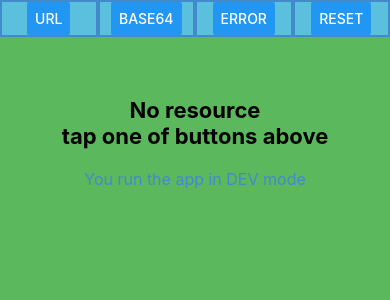
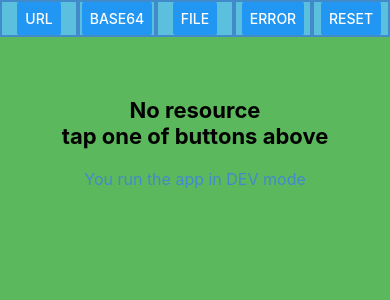
Before and after one commit to rumax/react-native-PDFView, a React Native app in the folder demo/: screen / in a window 390 px wide. Shown: the top 300 px of the page. Built offline with nearby package versions, Linux system fonts and the light colour scheme.

Commit message:
use 3.0.0 in demo project, add file demo

```diff
--- a/demo/App.js
+++ b/demo/App.js
@@ -18,6 +18,7 @@ const cLightBlue = '#5bc0de';
 const cGreen = '#5cb85c';
 const cBlue = '#428bca';
 
+const PDF_FROM_FILE = 'test-pdf.pdf';
 const PDF_URL = 'https://www.ets.org/Media/Tests/TOEFL/pdf/SampleQuestions.pdf';
 
 const styles = StyleSheet.create({
@@ -116,6 +117,13 @@ export default class App extends React.Component {
     });
   }
 
+  setFile = () => {
+    this.setState({
+      resource: PDF_FROM_FILE,
+      resourceType: 'file',
+    });
+  }
+
   dataWithError = () => {
     this.setState({
       resource: '**invalid base 64**',
@@ -177,6 +185,9 @@ export default class App extends React.Component {
             <Button onPress={this.setBase64} title="Base64" accessibilityLabel="Base64" />
           </View>
           <View style={styles.tab}>
+            <Button onPress={this.setFile} title="File" accessibilityLabel="File" />
+          </View>
+          <View style={styles.tab}>
             <Button onPress={this.dataWithError} title="Error" accessibilityLabel="Error" />
           </View>
           <View style={styles.tab}>
--- a/demo/package.json
+++ b/demo/package.json
@@ -19,6 +19,6 @@
   "dependencies": {
     "react": "16.3.1",
     "react-native": "0.55.4",
-    "react-native-view-pdf": "0.2.2"
+    "react-native-view-pdf": "0.3.0"
   }
 }
```
Also changed, not shown: 3 other files (tests, documents, lock files or other folders).
